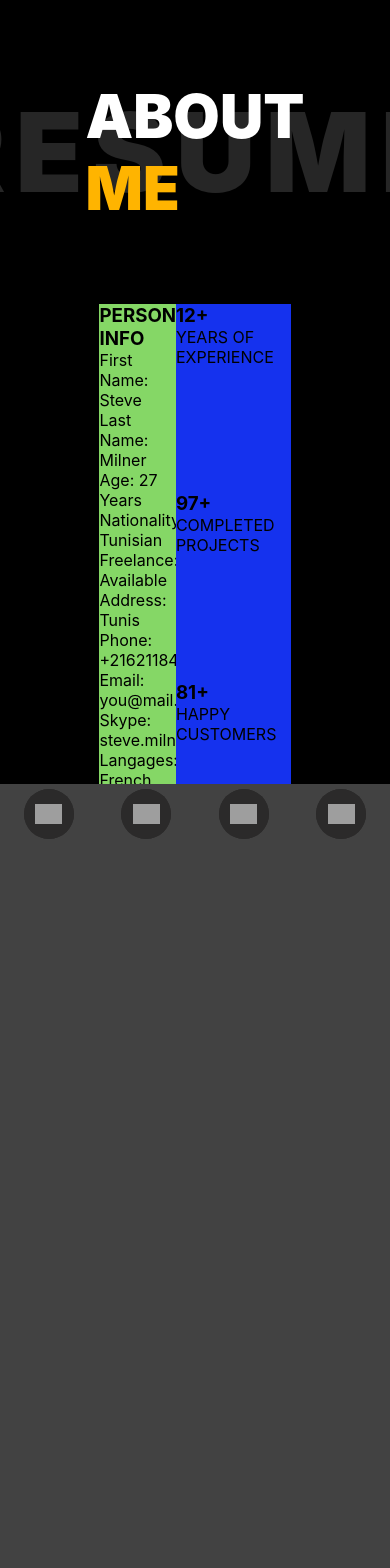
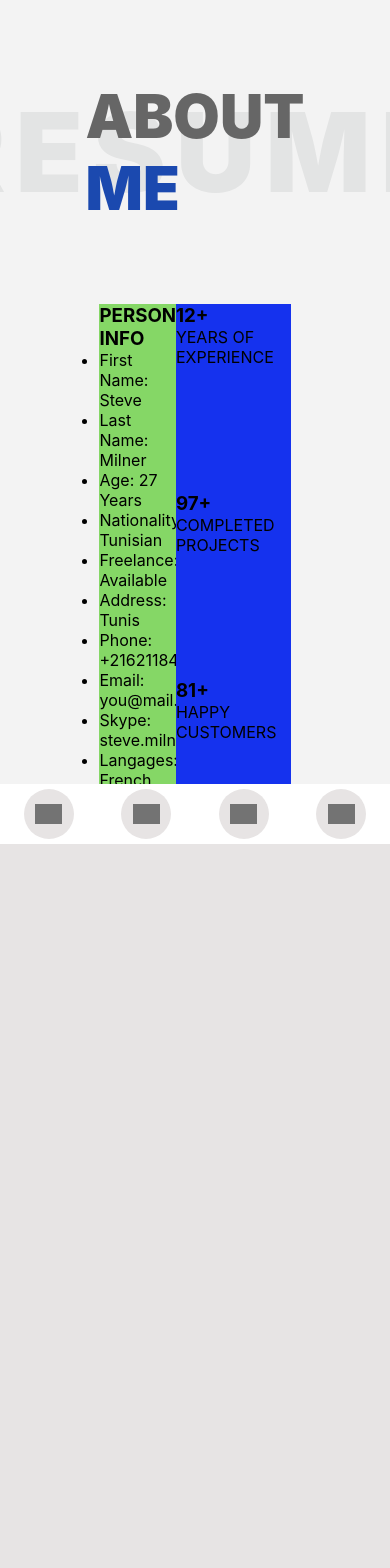
Before and after one commit to Dro5zd/portfolio, a React (Create React App) app: page /about in a window 390 px wide. Shown: the top 1568 px of the page. Built offline with nearby package versions, Linux system fonts and the light colour scheme; grey boxes are pictures that could not be loaded.

Commit message:
added white theme

```diff
--- a/src/App.module.css
+++ b/src/App.module.css
@@ -8,12 +8,24 @@
 
 .themeDark {
     --bg: black;
+    --curtainColor: #424242;
+    --titleBGColor: hsla(0,0%,100%,.15);
+    --textColor: white;
+    --navbarBG: #424242;
+    --buttonBG: #6666;
+    --filterIconColor: invert(0);
     --colorH1: #ffb400;
     --coloBlock: linear-gradient(180deg, rgb(0,87,184) 50%, rgb(255,215,0) 50%);
 }
 
 .themeWhite {
-    --bg: white;
-    --colorH1: #43ea0b;
-    --coloBlock: #43ea0b
+    --bg: #f3f3f3;
+    --curtainColor: #e7e4e4;
+    --titleBGColor: rgba(30,37,48,.07);
+    --textColor: #666666;
+    --navbarBG: white;
+    --buttonBG: #e7e4e4;
+    --filterIconColor: invert(0.7);
+    --colorH1: #1b49af;
+    --coloBlock: linear-gradient(180deg, rgb(0,87,184) 50%, rgb(255,215,0) 50%);
 }
--- a/src/App.tsx
+++ b/src/App.tsx
@@ -9,7 +9,7 @@ import {Portfolio} from './components/Portfolio/Portfolio';
 
 
 export function App() {
-    const classes = s.themeDark ? s.themeDark : s.themeWhite;
+    const classes = !s.themeDark ? s.themeDark : s.themeWhite;
     return (
         <div className={`${s.App} ${classes}`}>
             <Routes>
--- a/src/components/About/About.module.css
+++ b/src/components/About/About.module.css
@@ -24,7 +24,7 @@ header {
     padding: 80px 0;
     width: 90%;
     margin: 0 auto;
-    color: white;
+    color: var(--textColor);
     justify-content: center;
 }
 
@@ -48,7 +48,7 @@ h1 span {
     text-transform: uppercase;
     font-weight: 900;
     transform: translateY(-50%);
-    color: hsla(0,0%,100%,.15);
+    color: var(--titleBGColor);
 }
 
 
@@ -104,7 +104,7 @@ h1 span {
     width: 210px;
     border-radius: 26px;
     /*background-color: black;*/
-    border: #ffb400 1px solid;
+    border: var(--colorH1);
     font-size: 20px;
     cursor: pointer;
 
@@ -122,7 +122,7 @@ h1 span {
 .mainBtnTitle {
     z-index: 5;
     display: flex;
-    color: white;
+    color: var(--textColor);
     font-size: 15px;
     font-weight: 600;
     text-transform: uppercase;
@@ -138,7 +138,7 @@ h1 span {
     height: 52px;
     width: 52px;
     border-radius: 50%;
-    background-color: #ffb400;
+    background-color: var(--colorH1);
 }
 
 .mainBtn:hover::before {
@@ -153,7 +153,7 @@ h1 span {
     right: 0;
     width: 110%;
     height: 110%;
-    background-color: #ffb400;
+    background-color: var(--colorH1);
     border-radius: 26px;
     transform: translateX(100%);
     transition: transform 500ms ease;
--- a/src/components/Contact/Contact.module.css
+++ b/src/components/Contact/Contact.module.css
@@ -19,11 +19,13 @@ header {
     padding: 80px 0;
     width: 90%;
     margin: 0 auto;
-    color: white;
+    color: var(--textColor);
     justify-content: center;
 }
 
 h1 {
+    position: relative;
+    z-index: 1;
     font-size: 60px;
     font-weight: 900;
 }
@@ -43,7 +45,7 @@ h1 span {
     text-transform: uppercase;
     font-weight: 900;
     transform: translateY(-50%);
-    color: hsla(0,0%,100%,.15);
+    color: var(--titleBGColor);
 }
 
 @keyframes animationMain {
--- a/src/components/Main/Main.module.css
+++ b/src/components/Main/Main.module.css
@@ -47,12 +47,12 @@
     font-size: 50px;
     font-weight: bold;
     text-transform: uppercase;
-    color: white;
+    color: var(--textColor);
 }
 
 .textContainer p {
     font-size: 20px;
-    color: white;
+    color: var(--textColor);
 }
 
 .mainPhotoWrapper {
@@ -81,8 +81,8 @@
     margin-top: 50px;
     height: 50px;
     width: 210px;
-    border-radius: 26px;
-    border: #ffb400 1px solid;
+    border-radius: 28px;
+    border: 2px solid var(--colorH1);
     font-size: 20px;
     cursor: pointer;
 }
@@ -96,7 +96,7 @@
 .mainBtnTitle {
     z-index: 5;
     display: flex;
-    color: white;
+    color: var(--textColor);
     font-size: 15px;
     font-weight: 600;
     text-transform: uppercase;
@@ -110,7 +110,12 @@
     height: 52px;
     width: 52px;
     border-radius: 50%;
-    background-color: #ffb400;
+    background-color: var(--colorH1);
+}
+
+.mainBtn:hover > .mainBtnTitle {
+    color: #ffffff;
+    /*filter: invert(1);*/
 }
 
 .mainBtn:hover::before {
@@ -125,7 +130,8 @@
     right: 0;
     width: 110%;
     height: 110%;
-    background-color: #ffb400;
+
+    background-color: var(--colorH1);
     border-radius: 26px;
     transform: translateX(100%);
     transition: transform 500ms ease;
@@ -139,7 +145,7 @@
     left: 0;
     bottom: 0;
     right: 0;
-    background-color: #424242;
+    background-color: var(--curtainColor);
 }
 
 @keyframes animationMain {
@@ -233,7 +239,7 @@
         height: 50px;
         width: 210px;
         border-radius: 26px;
-        border: #ffb400 1px solid;
+        border: 2px solid var(--colorH1);
         font-size: 20px;
         cursor: pointer;
     }
--- a/src/components/Main/Main.tsx
+++ b/src/components/Main/Main.tsx
@@ -5,9 +5,8 @@ import {GrayCurtain} from '../GrayCurtain';
 
 export const Main = () => {
     return (
-        <div className={s.main}>
+        <div className={s.mainContainer}>
             <GrayCurtain/>
-            {/*<div className={s.grayCurtain}/>*/}
             <div className={s.yellowBlock}/>
             <div className={s.container}>
                 <div className={s.mainPhotoWrapper}>
--- a/src/components/Nav/Nav.module.css
+++ b/src/components/Nav/Nav.module.css
@@ -9,22 +9,20 @@
 }
 
 .navListItem {
-    /*opacity: 1;*/
     width: 50px;
     height: 50px;
-    list-style: none;
-    display: flex;
-    align-items: center;
-    justify-content: center;
-    transition: 1s;
     margin: 20px 0;
-    border-radius: 25px;
-    background: #2b2a2a;
     cursor: pointer;
 }
 
 .navListItemActive > .navIconWrapper {
-    background-color: #ffb400;
+    background-color: var(--colorH1);
+    filter: invert(0);
+}
+
+.navListItemActive > .navIconWrapper > .navListItemIcon {
+    background-color: var(--colorH1);
+    filter: invert(0);
 }
 
 .navListItemIcon {
@@ -34,6 +32,7 @@
     height: 20px;
     align-items: center;
     justify-content: center;
+    filter: var(--filterIconColor)
 }
 
 .navListItemTitle {
@@ -60,13 +59,17 @@
     align-items: center;
     height: 100%;
     width: 100%;
-    background: #2b2a2a;
+    background: var(--buttonBG);
     border-radius: 50%;
     transition: background-color 100ms ease;
 }
 
 .navListItem:hover .navIconWrapper {
     background-color: var(--colorH1);
+}
+
+.navListItem:hover .navListItemIcon {
+    filter: invert(0);;
 }
 
 .navListItem:hover .navListItemTitle {
@@ -80,7 +83,7 @@
     .navContainer {
         z-index: 10001;
         flex-direction: row;
-        background-color: #424242;
+        background-color: var(--navbarBG);
         margin-right: 0;
         position: fixed;
         bottom: 0;
--- a/src/components/Portfolio/Portfolio.module.css
+++ b/src/components/Portfolio/Portfolio.module.css
@@ -24,7 +24,7 @@ header {
     padding: 80px 0;
     width: 90%;
     margin: 0 auto;
-    color: white;
+    color: var(--textColor);
     justify-content: center;
 }
 
@@ -48,7 +48,7 @@ h1 span {
     text-transform: uppercase;
     font-weight: 900;
     transform: translateY(-50%);
-    color: hsla(0,0%,100%,.15);
+    color: var(--titleBGColor);
 }
 
 @keyframes animationMain {
```
